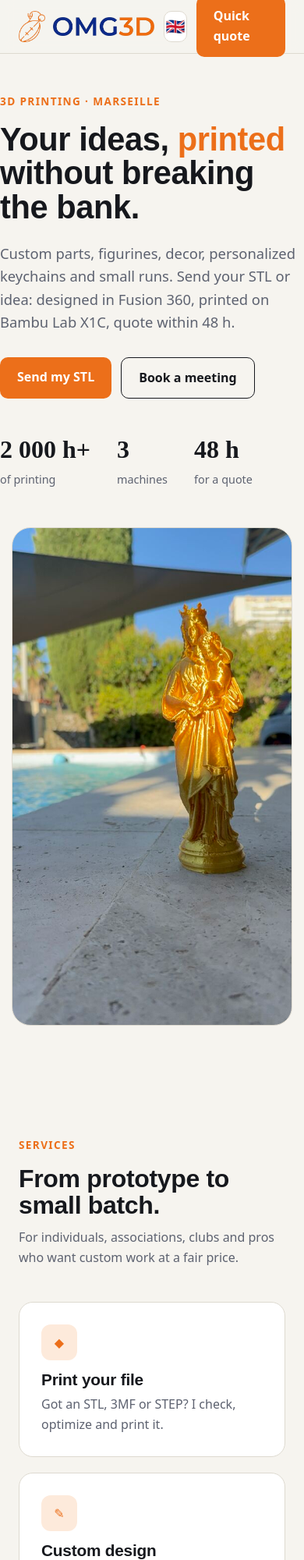
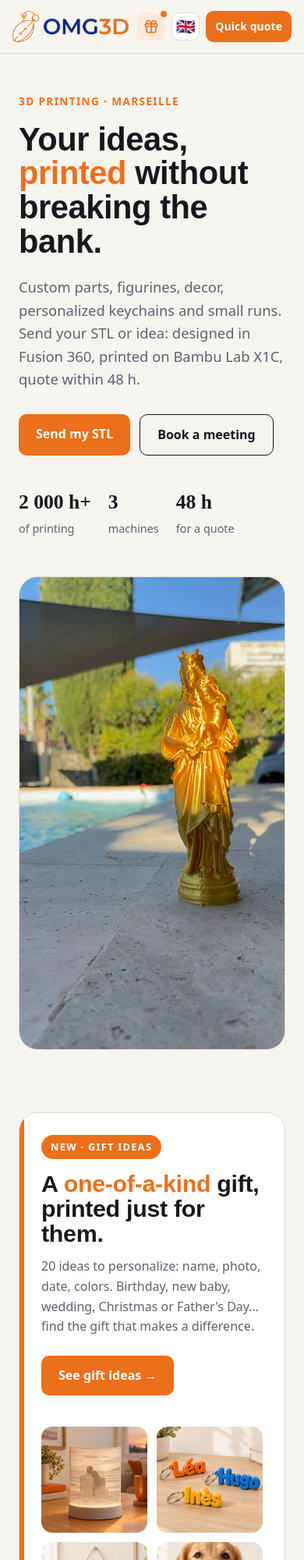
Before and after one commit to JMSrulez/omg3D, a plain HTML site: page public/index.html in a window 390 px wide. Shown: the top 2000 px of the page at 78% size. Drawn offline with Linux system fonts and the light colour scheme; a web font is replaced by a local one.

Commit message:
Ajout du menu et de l'encart Idées cadeaux, sitemap, corrections mobile

```diff
--- a/public/index.html
+++ b/public/index.html
@@ -60,6 +60,30 @@ footer{border-top:1px solid var(--line);padding:36px 0;color:var(--mute);font-si
 @media(max-width:820px){.hero,.feat,form{grid-template-columns:1fr}nav ul{display:none}.hero{padding-top:48px}}
 .gal{display:grid;grid-template-columns:repeat(auto-fill,minmax(260px,1fr));gap:20px;margin-top:24px}.gal figure{margin:0;background:#fff;border:1px solid var(--line);border-radius:18px;overflow:hidden}.gal img{width:100%;aspect-ratio:1;object-fit:cover;display:block;transition:transform .4s}.gal figure:hover img{transform:scale(1.04)}.gal figcaption{padding:14px 18px;display:grid}.gal figcaption span{color:var(--mute);font-size:.85rem}
 .hero .viz{background:url(img/c1.jpg) center/cover;aspect-ratio:563/1000;justify-self:center;width:100%;max-width:360px}.hero .viz svg{display:none}
+
+/* Idées cadeaux : lien menu + encart */
+.nav-gift{display:inline-flex;align-items:center;gap:8px;color:var(--ink)!important;font-weight:700!important}
+.nav-gift .new{font-size:.68rem;font-weight:700;text-transform:uppercase;letter-spacing:.08em;background:var(--acc);color:#fff;padding:2px 8px;border-radius:99px;position:relative}
+.nav-gift .new:after{content:"";position:absolute;inset:-3px;border-radius:99px;border:2px solid var(--acc);opacity:0;animation:ping 2.4s ease-out infinite}
+@keyframes ping{0%{opacity:.7;transform:scale(1)}80%,100%{opacity:0;transform:scale(1.35)}}
+.gift-btn{display:none;align-items:center;justify-content:center;width:40px;height:40px;border-radius:10px;background:#fdeadb;color:var(--acc);text-decoration:none;position:relative}
+.gift-btn i{position:absolute;top:-4px;right:-4px;width:12px;height:12px;border-radius:50%;background:var(--acc);border:2px solid var(--bg)}
+.gift-teaser{display:grid;grid-template-columns:1fr 1.05fr;gap:40px;align-items:center;background:#fff;border:1px solid var(--line);border-radius:24px;padding:40px;position:relative;overflow:hidden;text-decoration:none}
+.gift-teaser:before{content:"";position:absolute;inset:0 auto 0 0;width:6px;background:var(--acc)}
+.gift-teaser h2{font-size:clamp(1.9rem,3.6vw,2.8rem)}.gift-teaser h2 em{font-style:normal;color:var(--acc)}
+.gift-teaser p{color:var(--mute);margin:14px 0 24px;max-width:46ch}
+.gift-teaser .badge{display:inline-flex;align-items:center;gap:8px;font-size:.8rem;font-weight:700;text-transform:uppercase;letter-spacing:.1em;color:#fff;background:var(--acc);padding:5px 12px;border-radius:99px;margin-bottom:16px}
+.gift-mosaic{display:grid;grid-template-columns:1fr 1fr;gap:12px}
+.gift-mosaic img{width:100%;aspect-ratio:1;object-fit:cover;border-radius:14px;display:block;transition:transform .4s}
+.gift-mosaic img:nth-child(2){transform:translateY(18px)}.gift-mosaic img:nth-child(4){transform:translateY(18px)}
+.gift-teaser:hover .gift-mosaic img{transform:scale(1.03)}
+.gift-teaser .btn:after{content:" →"}
+@media(max-width:820px){.gift-btn{display:inline-flex}.gift-teaser{grid-template-columns:1fr;padding:28px}.gift-mosaic img:nth-child(2),.gift-mosaic img:nth-child(4){transform:none}}
+@media(max-width:480px){nav{gap:8px}nav.wrap{padding:0 16px}.nav-right{gap:8px}.nav-right .btn{padding:9px 12px;font-size:.88rem;white-space:nowrap}.lang-btn,.gift-btn{width:36px;height:36px}.logo{gap:6px}.logo img[alt="OMG3D"]{height:20px!important}.stats{gap:22px}.stats strong{font-size:1.6rem;white-space:nowrap}}
+@media(max-width:1208px){.hero{padding-left:24px;padding-right:24px}}
+form>*{min-width:0}input,select,textarea{width:100%;min-width:0}
+@media(max-width:380px){.logo img[alt="OMG3D"]{height:16px!important}.logo img:first-child{width:28px;height:33px}}
+@media(prefers-reduced-motion:reduce){.nav-gift .new:after{animation:none}}
 </style>
 </head>
 <body>
@@ -74,8 +98,10 @@ footer{border-top:1px solid var(--line);padding:36px 0;color:var(--mute);font-si
 <li><a href="#tarifs" data-i18n="navPricing">Tarifs</a></li>
 <li><a href="#atelier" data-i18n="navWorkshop">L'atelier</a></li>
 <li><a href="#realisations" data-i18n="navWork">Réalisations</a></li>
+<li><a href="cadeaux.html" class="nav-gift"><span data-i18n="navGifts">Idées cadeaux</span><span class="new" data-i18n="navNew">Nouveau</span></a></li>
 </ul>
 <div class="nav-right">
+<a class="gift-btn" href="cadeaux.html" aria-label="Idées cadeaux" data-i18n-aria="navGifts" title="Idées cadeaux"><svg width="20" height="20" viewBox="0 0 24 24" fill="none" stroke="currentColor" stroke-width="2" stroke-linecap="round" stroke-linejoin="round" aria-hidden="true"><rect x="3" y="8" width="18" height="4" rx="1"/><path d="M12 8v13M19 12v7a2 2 0 0 1-2 2H7a2 2 0 0 1-2-2v-7M7.5 8a2.5 2.5 0 0 1 0-5C11 3 12 8 12 8s1-5 4.5-5a2.5 2.5 0 0 1 0 5"/></svg><i></i></a>
 <button type="button" class="lang-btn" id="langBtn" aria-label="Switch language" title="FR / EN">🇫🇷</button>
 <a class="btn" href="#devis" data-i18n="navQuote">Devis rapide</a>
 </div>
@@ -100,6 +126,25 @@ footer{border-top:1px solid var(--line);padding:36px 0;color:var(--mute);font-si
 </div>
 <div class="viz" aria-hidden="true"></div>
 </div>
+
+<section id="cadeaux" style="padding:20px 0 0">
+<div class="wrap">
+<a class="gift-teaser" href="cadeaux.html">
+<div>
+<span class="badge" data-i18n="gtBadge">Nouveau · Idées cadeaux</span>
+<h2 data-i18n-html="gtTitle">Un cadeau <em>unique</em>, imprimé rien que pour eux.</h2>
+<p data-i18n="gtLead">20 idées à personnaliser : prénom, photo, date, couleurs. Anniversaire, naissance, mariage, Noël ou fête des pères… trouvez le cadeau qui fera la différence.</p>
+<span class="btn" data-i18n="gtBtn">Voir les idées cadeaux</span>
+</div>
+<div class="gift-mosaic" aria-hidden="true">
+<img src="img/cadeaux/lithophanie.jpg" alt="" loading="lazy">
+<img src="img/cadeaux/porte-cles-prenom.jpg" alt="" loading="lazy">
+<img src="img/cadeaux/panneau-prenom.jpg" alt="" loading="lazy">
+<img src="img/cadeaux/medaille-animal.jpg" alt="" loading="lazy">
+</div>
+</a>
+</div>
+</section>
 
 <section id="services">
 <div class="wrap">
@@ -236,6 +281,12 @@ footer{border-top:1px solid var(--line);padding:36px 0;color:var(--mute);font-si
       navWorkshop: "L'atelier",
       navWork: 'Réalisations',
       navQuote: 'Devis rapide',
+      navGifts: 'Idées cadeaux',
+      navNew: 'Nouveau',
+      gtBadge: 'Nouveau · Idées cadeaux',
+      gtTitle: 'Un cadeau <em>unique</em>, imprimé rien que pour eux.',
+      gtLead: '20 idées à personnaliser : prénom, photo, date, couleurs. Anniversaire, naissance, mariage, Noël ou fête des pères… trouvez le cadeau qui fera la différence.',
+      gtBtn: 'Voir les idées cadeaux',
       heroTag: 'Impression 3D · Marseille',
       heroTitle: 'Vos idées, <em>imprimées</em> sans exploser le budget.',
       heroLead: 'Pièces sur mesure, figurines, objets déco, porte-clés personnalisés et petites séries. Envoyez votre STL ou votre idée : conception sous Fusion 360, impression sur Bambu Lab X1C, devis sous 48 h.',
@@ -327,6 +378,12 @@ footer{border-top:1px solid var(--line);padding:36px 0;color:var(--mute);font-si
       navWorkshop: 'Workshop',
       navWork: 'Portfolio',
       navQuote: 'Quick quote',
+      navGifts: 'Gift ideas',
+      navNew: 'New',
+      gtBadge: 'New · Gift ideas',
+      gtTitle: 'A <em>one-of-a-kind</em> gift, printed just for them.',
+      gtLead: '20 ideas to personalize: name, photo, date, colors. Birthday, new baby, wedding, Christmas or Father\'s Day… find the gift that makes a difference.',
+      gtBtn: 'See gift ideas',
       heroTag: '3D printing · Marseille',
       heroTitle: 'Your ideas, <em>printed</em> without breaking the bank.',
       heroLead: 'Custom parts, figurines, decor, personalized keychains and small runs. Send your STL or idea: designed in Fusion 360, printed on Bambu Lab X1C, quote within 48 h.',
--- a/public/sitemap.xml
+++ b/public/sitemap.xml
@@ -7,6 +7,12 @@
     <priority>1.0</priority>
   </url>
   <url>
+    <loc>https://omg3d.marseille.men/cadeaux.html</loc>
+    <lastmod>2026-10-11</lastmod>
+    <changefreq>monthly</changefreq>
+    <priority>0.8</priority>
+  </url>
+  <url>
     <loc>https://omg3d.marseille.men/agents.html</loc>
     <lastmod>2026-10-10</lastmod>
     <changefreq>monthly</changefreq>
```
Also changed, not shown: public/cadeaux.html (+3 -2 lines).
